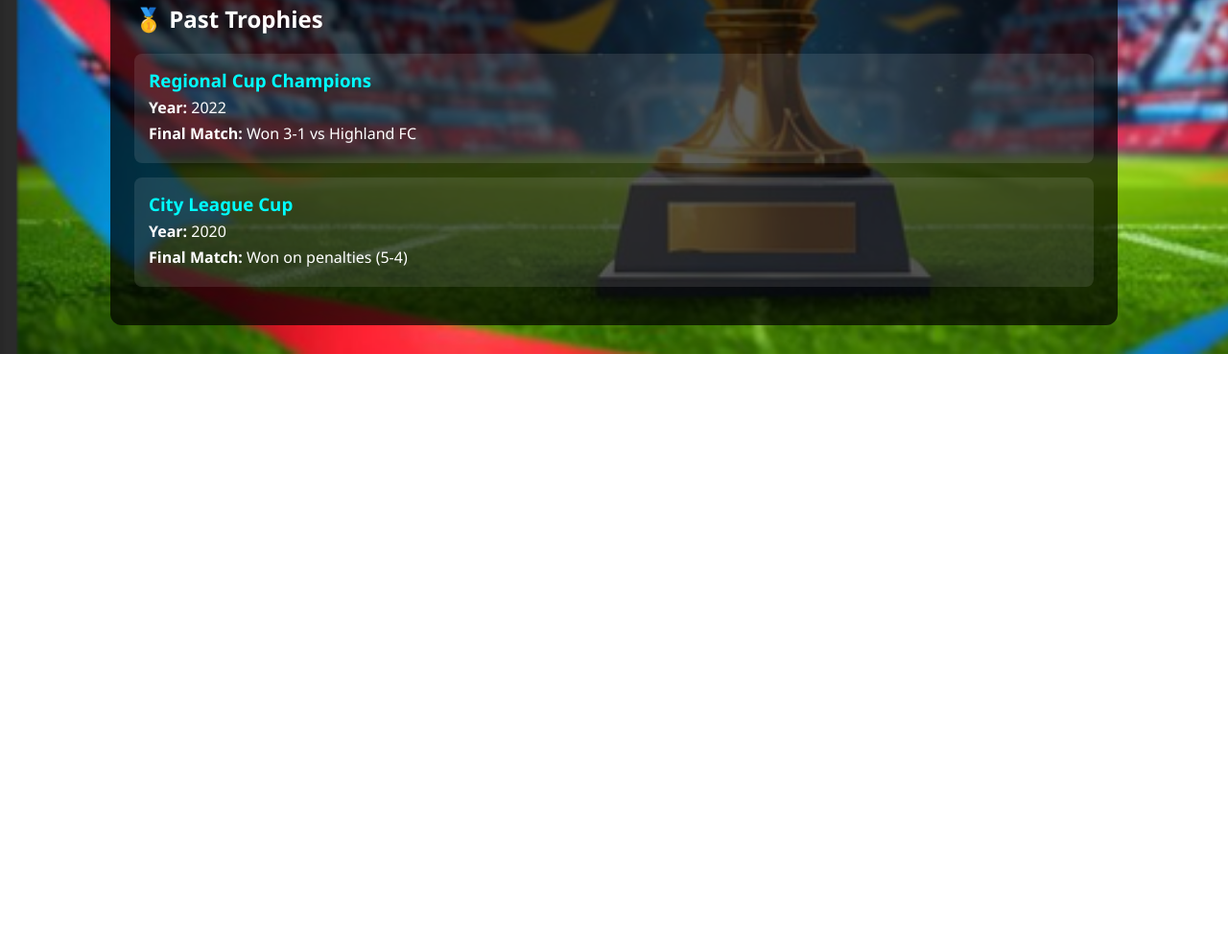
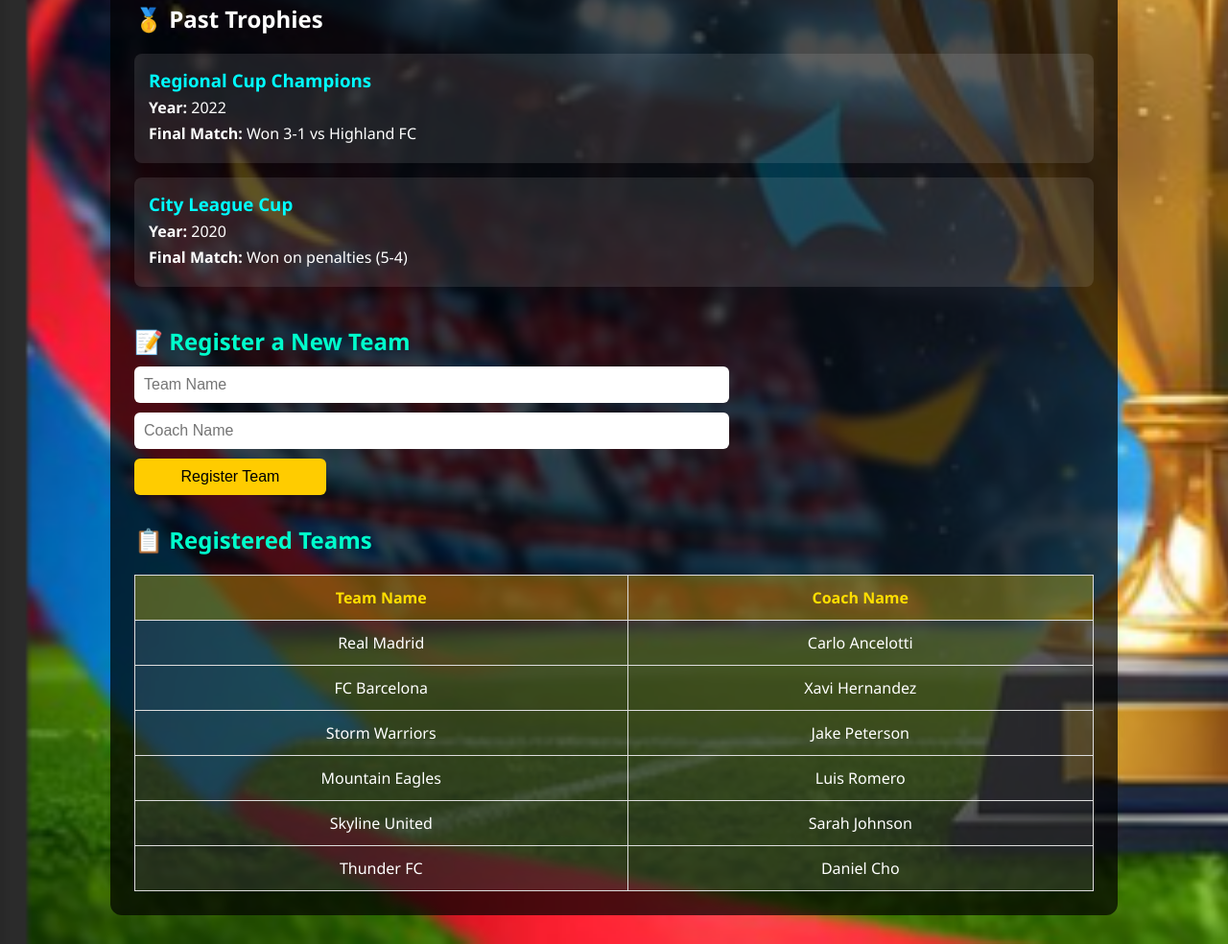
Before and after one commit to lrxrn/FDD, a plain HTML site: page football/tournements.html in a window 1280 px wide. Shown: the part 671-1655 px from the top of the page at 96% size. Before the commit the page ends 1040 px from the top, so only its background shows below. Drawn offline with Linux system fonts and the light colour scheme.

Commit message:
feat: Add team registration form and display registered teams in tournaments page

```diff
--- a/football/tournements.html
+++ b/football/tournements.html
@@ -1,8 +1,8 @@
 <!DOCTYPE html>
 <html lang="en">
 <head>
-  <meta charset="UTF-8">
-  <meta name="viewport" content="width=device-width, initial-scale=1.0">
+  <meta charset="UTF-8" />
+  <meta name="viewport" content="width=device-width, initial-scale=1.0"/>
   <title>Club Cup</title>
   <style>
     body {
@@ -35,13 +35,11 @@
       font-size: 1.1rem;
     }
     .container {
-	background-position: center;
       max-width: 1000px;
       margin: 30px auto;
       background-color: rgba(0, 0, 0, 0.7);
       padding: 25px;
       border-radius: 12px;
-	background-repeat: no-repeat;
     }
     .cup-info {
       margin-bottom: 25px;
@@ -69,6 +67,59 @@
     .match p, .trophy p {
       margin: 5px 0;
     }
+
+    .form-section {
+      margin-top: 40px;
+    }
+
+    .form-section h2 {
+      color: #00ffcc;
+      margin-bottom: 10px;
+    }
+
+    form {
+      display: flex;
+      flex-direction: column;
+      gap: 10px;
+      margin-bottom: 30px;
+    }
+
+    input[type=text], input[type=submit] {
+      padding: 10px;
+      border-radius: 6px;
+      border: none;
+      font-size: 1rem;
+    }
+
+    input[type=text] {
+      width: 60%;
+    }
+
+    input[type=submit] {
+      background-color: #ffcc00;
+      color: #000;
+      cursor: pointer;
+      width: 200px;
+    }
+
+    table {
+      width: 100%;
+      border-collapse: collapse;
+      margin-top: 20px;
+    }
+
+    table th, table td {
+      border: 1px solid #ddd;
+      padding: 12px;
+      text-align: center;
+      background-color: rgba(255, 255, 255, 0.1);
+      color: #fff;
+    }
+
+    table th {
+      background-color: rgba(255, 215, 0, 0.3);
+      color: #ffdf00;
+    }
   </style>
 </head>
 <body>
@@ -78,8 +129,7 @@
   <nav>
       <a href="default.html">Home</a> <a href="events.html">Events</a>
 	  <a href="training.html">Training</a> <a href="tournements.html">Cup</a>
-	  <a href="history.html">History</a>
-    <a href="aboutus.html">About Us</a>
+	  <a href="history.html">History</a> <a href="aboutus.html">About Us</a>
   </nav>
 
   <div class="container">
@@ -117,6 +167,48 @@
         <p><strong>Final Match:</strong> Won on penalties (5-4)</p>
       </div>
     </div>
+
+    <div class="form-section">
+      <h2>📝 Register a New Team</h2>
+      <form action="#">
+        <input type="text" placeholder="Team Name" required>
+        <input type="text" placeholder="Coach Name" required>
+        <input type="submit" value="Register Team">
+      </form>
+
+      <h2>📋 Registered Teams</h2>
+      <table>
+        <tr>
+          <th>Team Name</th>
+          <th>Coach Name</th>
+        </tr>
+        <tr>
+          <td>Real Madrid</td>
+          <td>Carlo Ancelotti</td>
+        </tr>
+        <tr>
+          <td>FC Barcelona</td>
+          <td>Xavi Hernandez</td>
+        </tr>
+        <tr>
+          <td>Storm Warriors</td>
+          <td>Jake Peterson</td>
+        </tr>
+        <tr>
+          <td>Mountain Eagles</td>
+          <td>Luis Romero</td>
+        </tr>
+        <tr>
+          <td>Skyline United</td>
+          <td>Sarah Johnson</td>
+        </tr>
+        <tr>
+          <td>Thunder FC</td>
+          <td>Daniel Cho</td>
+        </tr>
+      </table>
+    </div>
+
   </div>
 
 </body>
```
Also changed, not shown: football/default.html (+1 -1 lines). Lines whose indentation alone changed are shown as unchanged.
